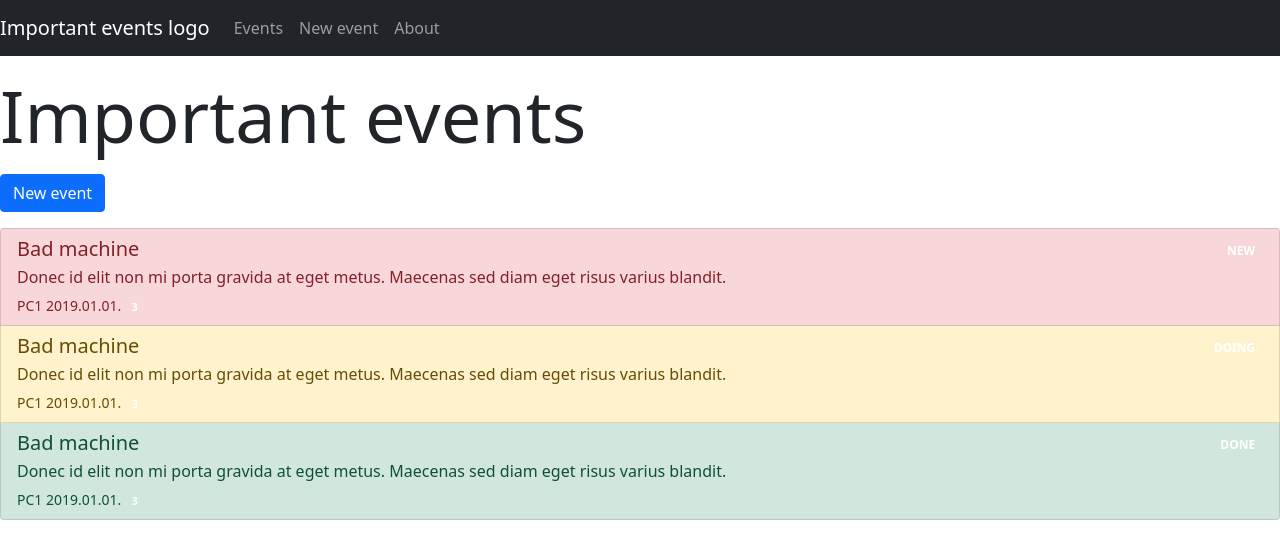
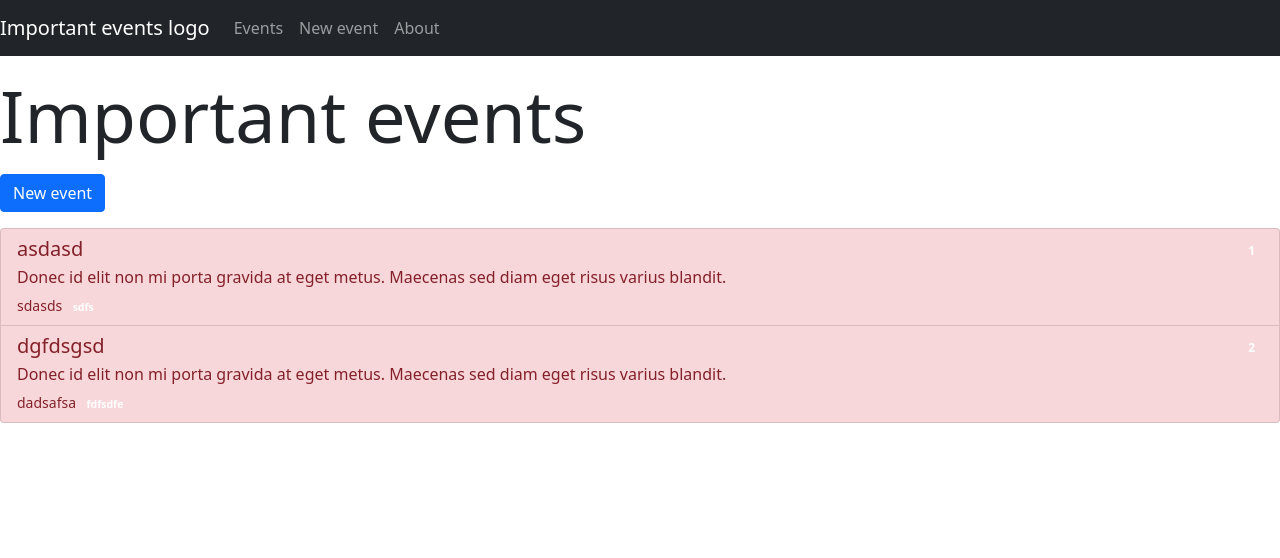
Before and after one commit to toninagy/important-events, an Angular app: page /events in a window 1280 px wide. Shown: the top 558 px of the page. Built offline with nearby package versions, Linux system fonts and the light colour scheme.

Commit message:
Make event list dynamic

```diff
--- a/src/app/components/event-detail/event-detail.component.html
+++ b/src/app/components/event-detail/event-detail.component.html
@@ -1,22 +1,17 @@
 <h2 class="display-2 my-3">Details</h2>
 <dl class="row">
-  <dt class="col-sm-3">Status</dt>
-  <dd class="col-sm-9"><span class="badge badge-danger">NEW</span></dd>
 
   <dt class="col-sm-3">Title</dt>
-  <dd class="col-sm-9">Bad machine</dd>
+  <dd class="col-sm-9">{{event.title}}</dd>
 
   <dt class="col-sm-3">Place</dt>
-  <dd class="col-sm-9">PC-9</dd>
+  <dd class="col-sm-9">{{event.location}}</dd>
 
   <dt class="col-sm-3">Date</dt>
-  <dd class="col-sm-9">2019.01.01.</dd>
+  <dd class="col-sm-9">{{event.date}}</dd>
 
-  <dt class="col-sm-3">Description</dt>
-  <dd class="col-sm-9">Some description</dd>
-
-  <dt class="col-sm-3">User</dt>
-  <dd class="col-sm-9">gyozke</dd>
+  <dt class="col-sm-3">Notes</dt>
+  <dd class="col-sm-9">{{event.note}}</dd>
 </dl>
 
 <p>
--- a/src/app/components/event-detail/event-detail.component.ts
+++ b/src/app/components/event-detail/event-detail.component.ts
@@ -1,4 +1,7 @@
 import { Component, OnInit } from '@angular/core';
+import { ActivatedRoute } from '@angular/router';
+import { Event } from 'src/app/event';
+import { EventService } from 'src/app/event.service';
 
 @Component({
   selector: 'app-event-detail',
@@ -7,9 +10,15 @@ import { Component, OnInit } from '@angular/core';
 })
 export class EventDetailComponent implements OnInit {
 
-  constructor() { }
+  public event: Event = new Event();
 
-  ngOnInit(): void {
+  constructor(private eventService: EventService, private activatedRoute: ActivatedRoute) {
+    // this.event = eventService.getAll()[0];
+  }
+
+  ngOnInit() {
+    let id = Number(this.activatedRoute.snapshot.paramMap.get('id'))
+    this.event = this.eventService.getAll().filter((event: Event) => event.id === id)[0];
   }
 
 }
--- a/src/app/components/event-list/event-list.component.html
+++ b/src/app/components/event-list/event-list.component.html
@@ -1,63 +1,23 @@
 <h2 class="display-2 my-3">Important events</h2>
 <p><a class="btn btn-primary" routerLink="/events/new" role="button">New event</a></p>
 <div class="list-group">
-  <a
+  <a *ngFor="let event of events"
     href="#"
     class="list-group-item list-group-item-action list-group-item-danger"
   >
     <div class="d-flex w-100 justify-content-between align-items-center">
-      <h5 class="mb-1">Bad machine</h5>
-      <span class="badge badge-danger">NEW</span>
+      <h5 class="mb-1">{{event.title}}</h5>
+      <span class="badge badge-danger">{{event.id}}</span>
     </div>
     <p class="mb-1">
       Donec id elit non mi porta gravida at eget metus. Maecenas sed diam eget
       risus varius blandit.
     </p>
     <small>
-      <i class="fas fa-map-marker-alt"></i> PC1
-      <i class="fas fa-calendar-alt"></i> 2019.01.01.
+      <i class="fas fa-map-marker-alt"></i> {{event.location}}
+      <i class="fas fa-calendar-alt"></i> {{event.date}}
       <i class="fas fa-comment"></i>
-      <span class="badge badge-light badge-pill">3</span>
-    </small>
-  </a>
-
-  <a
-    href="#"
-    class="list-group-item list-group-item-action list-group-item-warning"
-  >
-    <div class="d-flex w-100 justify-content-between align-items-center">
-      <h5 class="mb-1">Bad machine</h5>
-      <span class="badge badge-warning">DOING</span>
-    </div>
-    <p class="mb-1">
-      Donec id elit non mi porta gravida at eget metus. Maecenas sed diam eget
-      risus varius blandit.
-    </p>
-    <small>
-      <i class="fas fa-map-marker-alt"></i> PC1
-      <i class="fas fa-calendar-alt"></i> 2019.01.01.
-      <i class="fas fa-comment"></i>
-      <span class="badge badge-light badge-pill">3</span>
-    </small>
-  </a>
-
-  <a
-    href="#"
-    class="list-group-item list-group-item-action list-group-item-success"
-  >
-    <div class="d-flex w-100 justify-content-between align-items-center">
-      <h5 class="mb-1">Bad machine</h5>
-      <span class="badge badge-success">DONE</span>
-    </div>
-    <p class="mb-1">
-      Donec id elit non mi porta gravida at eget metus. Maecenas sed diam eget
-      risus varius blandit.
-    </p>
-    <small>
-      <i class="fas fa-map-marker-alt"></i> PC1
-      <i class="fas fa-calendar-alt"></i> 2019.01.01.
-      <i class="fas fa-comment"></i>
-      <span class="badge badge-light badge-pill">3</span>
+      <span class="badge badge-light badge-pill">{{event.note}}</span>
     </small>
   </a>
 </div>
--- a/src/app/components/event-list/event-list.component.ts
+++ b/src/app/components/event-list/event-list.component.ts
@@ -1,4 +1,6 @@
 import { Component, OnInit } from '@angular/core';
+import { EventService } from 'src/app/event.service';
+import { Event } from 'src/app/event';
 
 @Component({
   selector: 'app-event-list',
@@ -7,7 +9,11 @@ import { Component, OnInit } from '@angular/core';
 })
 export class EventListComponent implements OnInit {
 
-  constructor() { }
+  public events: Array<Event> = [];
+
+  constructor(private eventService: EventService) {
+    this.events = eventService.getAll();
+  }
 
   ngOnInit(): void {
   }
--- /dev/null
+++ b/src/app/event.service.ts
@@ -0,0 +1,31 @@
+import { Injectable } from '@angular/core';
+import { Event } from 'src/app/event';
+
+@Injectable({
+  providedIn: 'root'
+})
+export class EventService {
+
+  private events: Array<Event> = [
+    {
+      id: 1,
+      title: "asdasd",
+      location: "sdasds",
+      date: "",
+      note: "sdfs"
+    },
+    {
+      id: 2,
+      title: "dgfdsgsd",
+      location: "dadsafsa",
+      date: "",
+      note: "fdfsdfe"
+    }
+  ];
+
+  constructor() { }
+
+  public getAll(): Event[] {
+    return this.events;
+  }
+}
--- /dev/null
+++ b/src/app/event.ts
@@ -0,0 +1,7 @@
+export class Event {
+  id: number = 0;
+  title: string = "";
+  location: string = "";
+  date: string = "";
+  note: string = "";
+}
```
Also changed, not shown: 2 other files (tests, documents, lock files or other folders).
